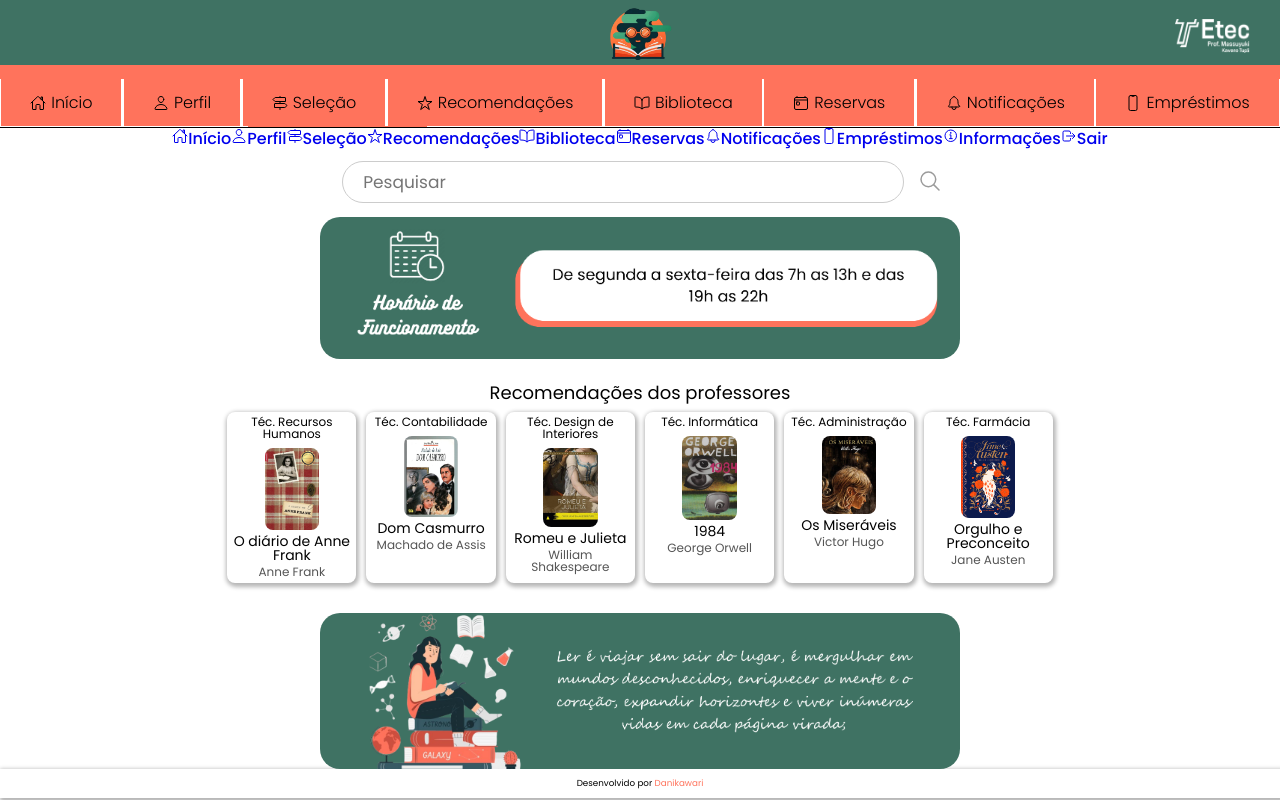
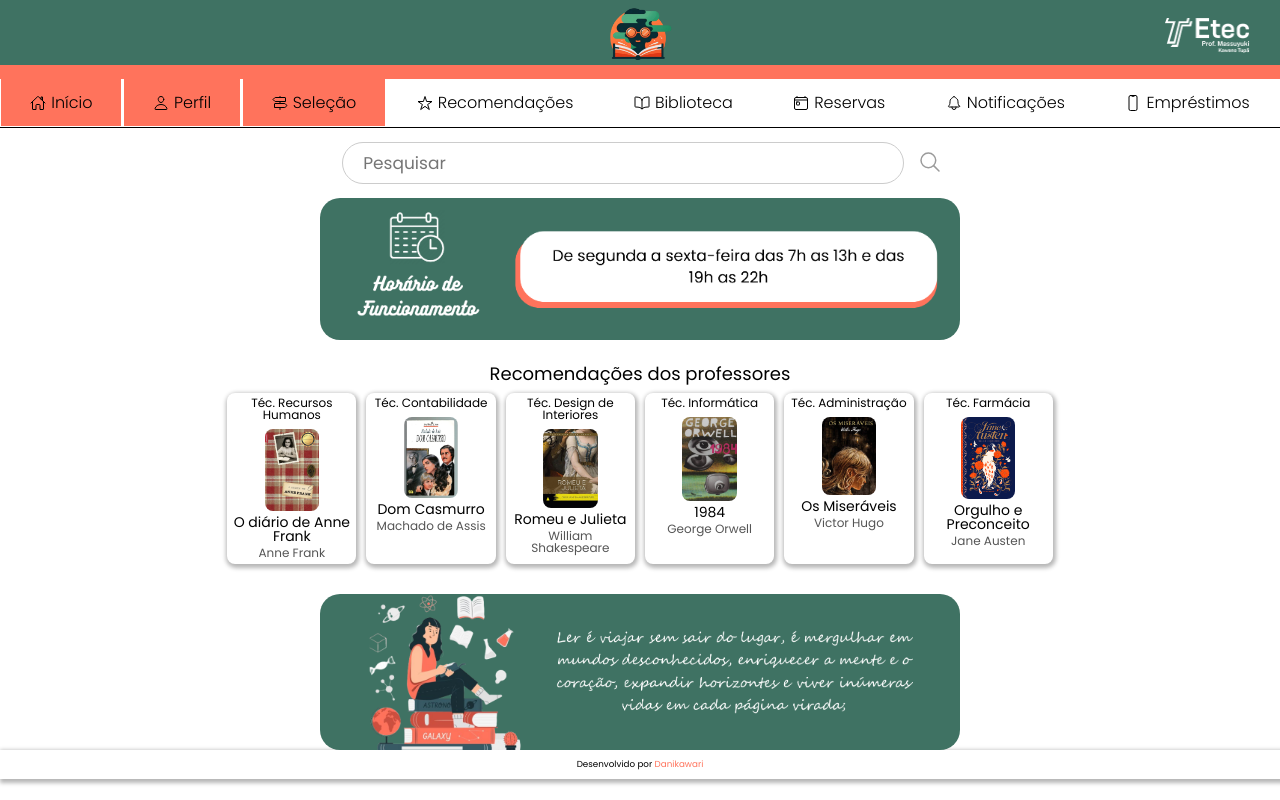
Before and after one commit to DanielleCalil/tccWeb-Next-, a Next.js app: page / in a window 1280 px wide. Built offline with nearby package versions, Linux system fonts and the light colour scheme.

Commit message:
up 27-08

```diff
--- a/src/app/globals.css
+++ b/src/app/globals.css
@@ -65,6 +65,11 @@ body{
   width: 100%;
 }
 
+.layout {
+	width: 100%;
+	height: 100%;
+}
+
 .containerGlobal {
 	display: flex;
 	flex-direction: column;
--- a/src/componentes/cabecalho/index.jsx
+++ b/src/componentes/cabecalho/index.jsx
@@ -23,7 +23,7 @@ export default function Cabecalho() {
     }
 
     return (
-        <div className="containerGlobal">
+        <header className={styles.containerNav}>
             <div className={styles.navbar}>
                 <div className={styles.retangGreen}>
                     <Image
@@ -43,7 +43,8 @@ export default function Cabecalho() {
                 </div>
                 <div className={styles.retangOrange}></div>
 
-                <nav className={styles.menu}>
+                <nav className={styles.containerNavbar}>
+                    <div className={styles.menu}>
                         <Link
                             href="/"
                             className={rota === "/" ? styles.active : ""}>
@@ -66,53 +67,55 @@ export default function Cabecalho() {
                         </Link>
 
                         <Link
-                        href="/"
-                        className={rota === "/" ? styles.active : ""}>
+                            href="/recomendacoes"
+                            className={rota === "/recomendacoes" ? styles.active : ""}>
                             <IoStarOutline className={styles.tpicon} />
                             Recomendações
                         </Link>
 
                         <Link
-                        href="/"
-                        className={rota === "/" ? styles.active : ""}>
+                            href="/biblioteca"
+                            className={rota === "/biblioteca" ? styles.active : ""}>
                             <IoBookOutline className={styles.tpicon} />
                             Biblioteca
                         </Link>
 
                         <Link
-                        href="/"
-                        className={rota === "/" ? styles.active : ""}>
+                            href="/reservas"
+                            className={rota === "/reservas" ? styles.active : ""}>
                             <IoTodayOutline className={styles.tpicon} />
                             Reservas
                         </Link>
 
                         <Link
-                        href="/"
-                        className={rota === "/" ? styles.active : ""}>
+                            href="/notificacoes"
+                            className={rota === "/notificacoes" ? styles.active : ""}>
                             <IoNotificationsOutline className={styles.tpicon} />
                             Notificações
                         </Link>
 
                         <Link
-                        href="/"
-                        className={rota === "/" ? styles.active : ""}>
+                            href="/emprestimos"
+                            className={rota === "/emprestimos" ? styles.active : ""}>
                             <IoPhonePortraitOutline className={styles.tpicon} />
                             Empréstimos
                         </Link>
 
                         <Link
-                        href="/"
-                        className={rota === "/" ? styles.active : ""}>
+                            href="/informacoes"
+                            className={rota === "/informacoes" ? styles.active : ""}>
                             <IoInformationCircleOutline className={styles.tpicon} />
                             Informações
                         </Link>
 
                         <Link
-                        href="/"
+                            href="/sair"
                             className={styles.sair}>
                             <IoLogOutOutline className={styles.tpiconSair} />
                             Sair
                         </Link>
+                    </div>
+
                     <div className={styles.menuMobile}>
                         <IoMenuOutline onClick={ativaMenu} className={styles.icon} id="logo" />
                     </div>
@@ -194,6 +197,6 @@ export default function Cabecalho() {
                     Sair
                 </Link>
             </div>
-        </div >
+        </header >
     );
 }
--- a/src/componentes/cabecalho/index.module.css
+++ b/src/componentes/cabecalho/index.module.css
@@ -1,3 +1,18 @@
+.containerNav {
+    display: flex;
+    justify-content: center;
+    align-items: center;
+    color: #000;
+    width: 100%;
+}
+
+.containerNav .navbar {
+    display: flex;
+    align-items: center;
+    justify-content: space-between;
+    width: 100%;
+}
+
 .navbar {
     background-color: #FFF;
     overflow: hidden;
@@ -26,8 +41,8 @@
 }
 
 .imgEtec {
-    height: 34px;
-    width: 75px;
+    height: 35px;
+    width: 85px;
     position: absolute;
     right: 0;
     bottom: 12px;
@@ -40,7 +55,14 @@
     background-color: #FF735C;
 }
 
-.navbar .menu {
+.containerNavbar {
+    display: flex;
+    align-items: center;
+    justify-content: space-between;
+    width: 100%;
+}
+
+.menu {
     list-style-type: none;
     margin: 0;
     padding: 0;
@@ -52,7 +74,7 @@
     height: 48px;
 }
 
-.navbar .menu a {
+.menu a {
     display: flex;
     align-items: center;
     justify-content: center;
@@ -88,15 +110,34 @@
     color: red;
 }
 
-.navbar .menu .menuMobile {
+.navbar .containerNavbar .menu {
+    display: flex;
+}
+
+/* .navbar .containerNavbar .menu a {
+    width: 12rem;
+    height: 8rem;
+    color: #000;
+    text-align: center;
+    text-decoration: none;
+    display: flex;
+    flex-direction: row;
+    justify-content: center;
+    align-items: center;
+    font-size: 1.6rem;
+    font-weight: bold;
+    cursor: pointer;
+} */
+
+.menuMobile {
     display: none;
 }
 
-.navbar .menuMobileExpandidon {
+.menuMobileExpandidon {
     display: none;
 }
 
-.navbar .menuMobileExpandidos a {
+.menuMobileExpandidos a {
     display: none;
     border: 0.4rem solid #FF735C;
     width: 100%;
@@ -111,12 +152,12 @@
     cursor: pointer;
 }
 
-.navbar .menuMobileExpandidos a:hover {
+.menuMobileExpandidos a:hover {
     border: 0.4rem solid #FF735C;
     color: #FFF;
 }
 
-.navbar .menuMobileExpandidos a.active {
+.menuMobileExpandidos a.active {
     background-color: #FF735C;
     color: #FFF;
     border: 0.4rem solid #FF735C;
@@ -142,18 +183,18 @@
         justify-content: space-between;
     }
 
-    .navbar .menu .menuGrande {
+    .navbar .menu {
         display: none;
     }
 
-    .navbar .menu .menuMobile {
+    .menuMobile {
         display: flex;
     }
 
 }
 
 @media screen and (max-width: 940px) {
-    .navbar .menuMobileExpandidos {
+    .menuMobileExpandidos a {
         display: flex;
         flex-direction: column;
         width: 92%;
```
Lines whose indentation alone changed are shown as unchanged.
